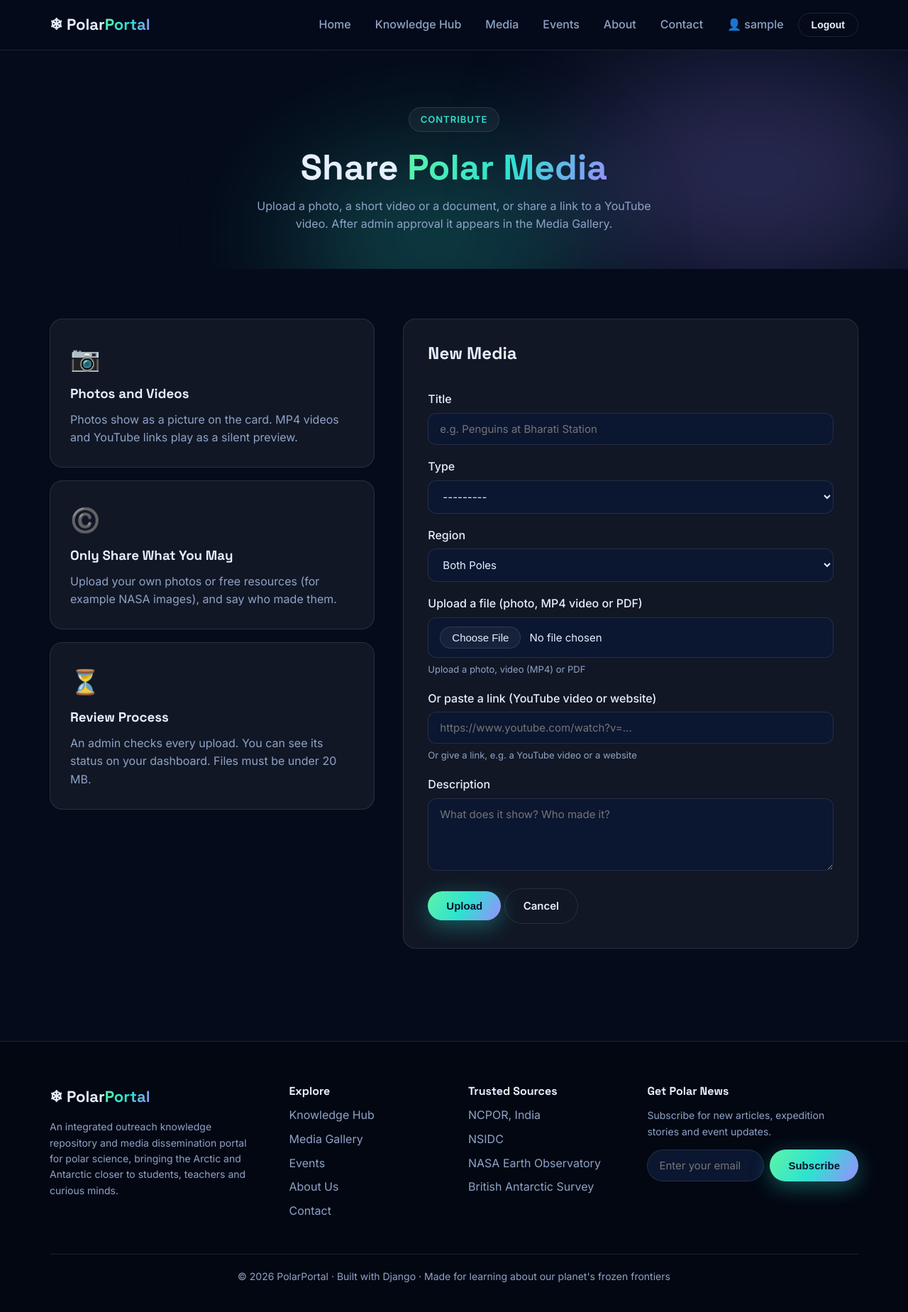
After one commit to ShreyashMishra10/PolarPortal, a Django app: page /media/upload/ in a window 1280 px wide. The commit adds this page. Shown: the whole page at 71% size. Run offline with Django 5.2, Linux system fonts and the light colour scheme; the visitor is signed in with stand-in values (Sample User, id 1).

Commit message:
Let users upload media with admin approval, and preview photos and videos on media cards

```diff
--- a/portal/admin.py
+++ b/portal/admin.py
@@ -18,8 +18,9 @@ class ArticleAdmin(admin.ModelAdmin):
 
 @admin.register(MediaItem)
 class MediaItemAdmin(admin.ModelAdmin):
-    list_display = ['title', 'media_type', 'region', 'created_at']
-    list_filter = ['media_type', 'region']
+    list_display = ['title', 'media_type', 'region', 'submitted_by', 'is_approved', 'created_at']
+    list_editable = ['is_approved']  # tick to approve straight from the list
+    list_filter = ['is_approved', 'media_type', 'region']
 
 
 @admin.register(Event)
--- a/portal/forms.py
+++ b/portal/forms.py
@@ -1,5 +1,5 @@
 from django import forms
-from .models import ContactMessage, Subscriber, Article
+from .models import ContactMessage, Subscriber, Article, MediaItem
 
 
 class ContactForm(forms.ModelForm):
@@ -40,3 +40,34 @@ class ArticleForm(forms.ModelForm):
             'summary': forms.TextInput(attrs={'placeholder': 'One or two lines about your article'}),
             'content': forms.Textarea(attrs={'rows': 12, 'placeholder': 'Write your article here. Leave an empty line between paragraphs.'}),
         }
+
+
+class MediaForm(forms.ModelForm):
+    """Form logged-in users fill in to share a photo, video, podcast or document."""
+    class Meta:
+        model = MediaItem
+        fields = ['title', 'media_type', 'region', 'file', 'link', 'description']
+        labels = {
+            'media_type': 'Type',
+            'file': 'Upload a file (photo, MP4 video or PDF)',
+            'link': 'Or paste a link (YouTube video or website)',
+        }
+        widgets = {
+            'title': forms.TextInput(attrs={'placeholder': 'e.g. Penguins at Bharati Station'}),
+            'link': forms.URLInput(attrs={'placeholder': 'https://www.youtube.com/watch?v=...'}),
+            'description': forms.Textarea(attrs={'rows': 4, 'placeholder': 'What does it show? Who made it?'}),
+        }
+
+    def clean(self):
+        # the user must give at least a file or a link
+        data = super().clean()
+        if not data.get('file') and not data.get('link'):
+            raise forms.ValidationError('Please upload a file or paste a link.')
+        return data
+
+    def clean_file(self):
+        # keep uploads small so the free hosting space does not fill up
+        file = self.cleaned_data.get('file')
+        if file and file.size > 20 * 1024 * 1024:
+            raise forms.ValidationError('The file is too big. Please keep it under 20 MB.')
+        return file
--- a/portal/models.py
+++ b/portal/models.py
@@ -94,9 +94,13 @@ class MediaItem(models.Model):
     media_type = models.CharField(max_length=20, choices=MEDIA_TYPES)
     region = models.CharField(max_length=20, choices=REGION_CHOICES, default='both')
     description = models.TextField()
-    file = models.FileField(upload_to='media_files/', blank=True, help_text='Upload a photo / PDF (optional)')
-    link = models.URLField(blank=True, help_text='Or give a link to an outside resource')
+    file = models.FileField(upload_to='media_files/', blank=True, help_text='Upload a photo, video (MP4) or PDF')
+    link = models.URLField(blank=True, help_text='Or give a link, e.g. a YouTube video or a website')
     created_at = models.DateTimeField(default=timezone.now)
+
+    # media uploaded by members waits for admin approval, just like articles
+    submitted_by = models.ForeignKey(User, on_delete=models.SET_NULL, null=True, blank=True)
+    is_approved = models.BooleanField(default=True)
 
     class Meta:
         ordering = ['-created_at']
@@ -112,6 +116,21 @@ class MediaItem(models.Model):
         # only show the uploaded file as a picture if it really is one
         name = self.file.name.lower()
         return name.endswith(('.jpg', '.jpeg', '.png', '.gif', '.webp'))
+
+    def is_video(self):
+        # uploaded video files can be played straight on the card
+        name = self.file.name.lower()
+        return name.endswith(('.mp4', '.webm', '.ogg', '.mov'))
+
+    def youtube_id(self):
+        # takes the video id out of a YouTube link so we can show the video on the card
+        # e.g. https://www.youtube.com/watch?v=abc123  or  https://youtu.be/abc123  ->  abc123
+        link = self.link
+        if 'youtube.com/watch?v=' in link:
+            return link.split('v=')[1].split('&')[0]
+        if 'youtu.be/' in link:
+            return link.split('youtu.be/')[1].split('?')[0]
+        return ''
 
 
 class Event(models.Model):
--- a/portal/static/portal/css/style.css
+++ b/portal/static/portal/css/style.css
@@ -493,10 +493,18 @@ img {
     position: relative;
 }
 
-.thumb img {
+.thumb img,
+.thumb video,
+.thumb iframe {
     width: 100%;
     height: 100%;
     object-fit: cover;
+    border: none;
+}
+
+/* the YouTube preview is only for looking; clicks go to the "View resource" link */
+.thumb iframe {
+    pointer-events: none;
 }
 
 .thumb-arctic { background: linear-gradient(135deg, #0f4c75, #2de2d0); }
--- a/portal/templates/portal/media.html
+++ b/portal/templates/portal/media.html
@@ -11,6 +11,9 @@
         <span class="badge">Media Dissemination</span>
         <h1>Media <span class="gradient-text">Gallery</span></h1>
         <p>Free photos, videos, podcasts and documents about the polar regions to use in classrooms, talks and projects.</p>
+        <br>
+        <!-- guests are sent to the login page first by @login_required -->
+        <a href="{% url 'upload_media' %}" class="btn btn-primary">⬆ Upload Media</a>
     </div>
 </section>
 
--- /dev/null
+++ b/portal/templates/portal/upload_media.html
@@ -0,0 +1,53 @@
+{% extends 'portal/base.html' %}
+
+{% block title %}Upload Media{% endblock %}
+
+{% block content %}
+
+<section class="page-header">
+    <div class="aurora aurora-2"></div>
+    <div class="aurora aurora-3"></div>
+    <div class="container">
+        <span class="badge">Contribute</span>
+        <h1>Share <span class="gradient-text">Polar Media</span></h1>
+        <p>Upload a photo, a short video or a document, or share a link to a YouTube video. After admin approval it appears in the Media Gallery.</p>
+    </div>
+</section>
+
+<section class="section">
+    <div class="container contact-grid">
+
+        <div class="contact-info">
+            <div class="feature">
+                <div class="feature-icon">📷</div>
+                <h3>Photos and Videos</h3>
+                <p>Photos show as a picture on the card. MP4 videos and YouTube links play as a silent preview.</p>
+            </div>
+            <div class="feature">
+                <div class="feature-icon">©️</div>
+                <h3>Only Share What You May</h3>
+                <p>Upload your own photos or free resources (for example NASA images), and say who made them.</p>
+            </div>
+            <div class="feature">
+                <div class="feature-icon">⏳</div>
+                <h3>Review Process</h3>
+                <p>An admin checks every upload. You can see its status on your dashboard. Files must be under 20 MB.</p>
+            </div>
+        </div>
+
+        <div class="form-box">
+            <h2>New Media</h2>
+            <br>
+            <!-- enctype is needed so the browser can send the file -->
+            <form method="post" enctype="multipart/form-data">
+                {% csrf_token %}
+                {% include 'portal/includes/form_fields.html' %}
+                <button type="submit" class="btn btn-primary">Upload</button>
+                <a href="{% url 'media' %}" class="btn btn-outline">Cancel</a>
+            </form>
+        </div>
+
+    </div>
+</section>
+
+{% endblock %}
--- a/portal/urls.py
+++ b/portal/urls.py
@@ -22,7 +22,9 @@ urlpatterns = [
     path('dashboard/', views.dashboard, name='dashboard'),
     path('submit/', views.submit_article, name='submit_article'),
     path('articles/<int:pk>/bookmark/', views.toggle_bookmark, name='toggle_bookmark'),
+    path('media/upload/', views.upload_media, name='upload_media'),
 
     # admin only
     path('articles/<int:pk>/approve/', views.approve_article, name='approve_article'),
+    path('media/<int:pk>/approve/', views.approve_media, name='approve_media'),
 ]
--- a/portal/views.py
+++ b/portal/views.py
@@ -8,7 +8,7 @@ from django.shortcuts import render, redirect, get_object_or_404
 from django.utils import timezone
 
 from .models import Category, Article, MediaItem, Event, Bookmark, ContactMessage, Subscriber
-from .forms import ContactForm, SubscribeForm, ArticleForm
+from .forms import ContactForm, SubscribeForm, ArticleForm, MediaForm
 
 
 # ---------------------------------------------------------------
@@ -85,7 +85,7 @@ def article_detail(request, pk):
 
 def media_gallery(request):
     media_type = request.GET.get('type', '')
-    items = MediaItem.objects.all()
+    items = MediaItem.objects.filter(is_approved=True)  # only show media the admin has approved
     if media_type:
         items = items.filter(media_type=media_type)
 
@@ -163,9 +163,11 @@ def signup(request):
 def dashboard(request):
     my_articles = Article.objects.filter(submitted_by=request.user)
     my_bookmarks = Bookmark.objects.filter(user=request.user, article__is_approved=True).order_by('-saved_at')
+    my_media = MediaItem.objects.filter(submitted_by=request.user)
 
     context = {
         'my_articles': my_articles,
+        'my_media': my_media,
         'my_bookmarks': my_bookmarks,
         'approved_count': my_articles.filter(is_approved=True).count(),
         'pending_count': my_articles.filter(is_approved=False).count(),
@@ -175,6 +177,7 @@ def dashboard(request):
     if request.user.is_staff:
         context['site_articles'] = Article.objects.filter(is_approved=True).count()
         context['site_pending'] = Article.objects.filter(is_approved=False).order_by('-created_at')
+        context['site_pending_media'] = MediaItem.objects.filter(is_approved=False)
         context['site_users'] = User.objects.count()
         context['site_subscribers'] = Subscriber.objects.count()
         context['site_messages'] = ContactMessage.objects.order_by('-sent_at')[:5]
@@ -195,6 +198,37 @@ def approve_article(request, pk):
 
 
 @login_required
+def approve_media(request, pk):
+    # same as approve_article, but for photos, videos, podcasts and documents
+    if request.user.is_staff and request.method == 'POST':
+        item = get_object_or_404(MediaItem, pk=pk)
+        item.is_approved = True
+        item.save()
+        messages.success(request, f'"{item.title}" is now in the Media Gallery.')
+    return redirect('dashboard')
+
+
+@login_required
+def upload_media(request):
+    if request.method == 'POST':
+        form = MediaForm(request.POST, request.FILES)  # request.FILES holds the uploaded file
+        if form.is_valid():
+            item = form.save(commit=False)
+            item.submitted_by = request.user
+            item.is_approved = request.user.is_staff  # admin uploads go live at once, others wait for approval
+            item.save()
+            if item.is_approved:
+                messages.success(request, 'Media added to the gallery!')
+                return redirect('media')
+            messages.success(request, 'Media uploaded! It will appear in the gallery after admin approval.')
+            return redirect('dashboard')
+    else:
+        form = MediaForm()
+
+    return render(request, 'portal/upload_media.html', {'form': form})
+
+
+@login_required
 def submit_article(request):
     if request.method == 'POST':
         form = ArticleForm(request.POST, request.FILES)  # request.FILES holds the uploaded cover image
@@ -202,8 +236,11 @@ def submit_article(request):
             article = form.save(commit=False)  # don't save yet, we fill a few more fields first
             article.submitted_by = request.user
             article.author = request.user.username
-            article.is_approved = False  # admin has to approve it first
+            article.is_approved = request.user.is_staff  # admin articles go live at once, others wait for approval
             article.save()
+            if article.is_approved:
+                messages.success(request, 'Article published!')
+                return redirect('article_detail', pk=article.pk)
             messages.success(request, 'Article submitted! It will appear on the website after admin approval.')
             return redirect('dashboard')
     else:
```
Also changed, not shown: portal/templates/portal/dashboard.html (+48 -0 lines), portal/templates/portal/includes/media_card.html (+7 -1 lines), portal/migrations/0006_mediaitem_is_approved_mediaitem_submitted_by_and_more.py (added).
